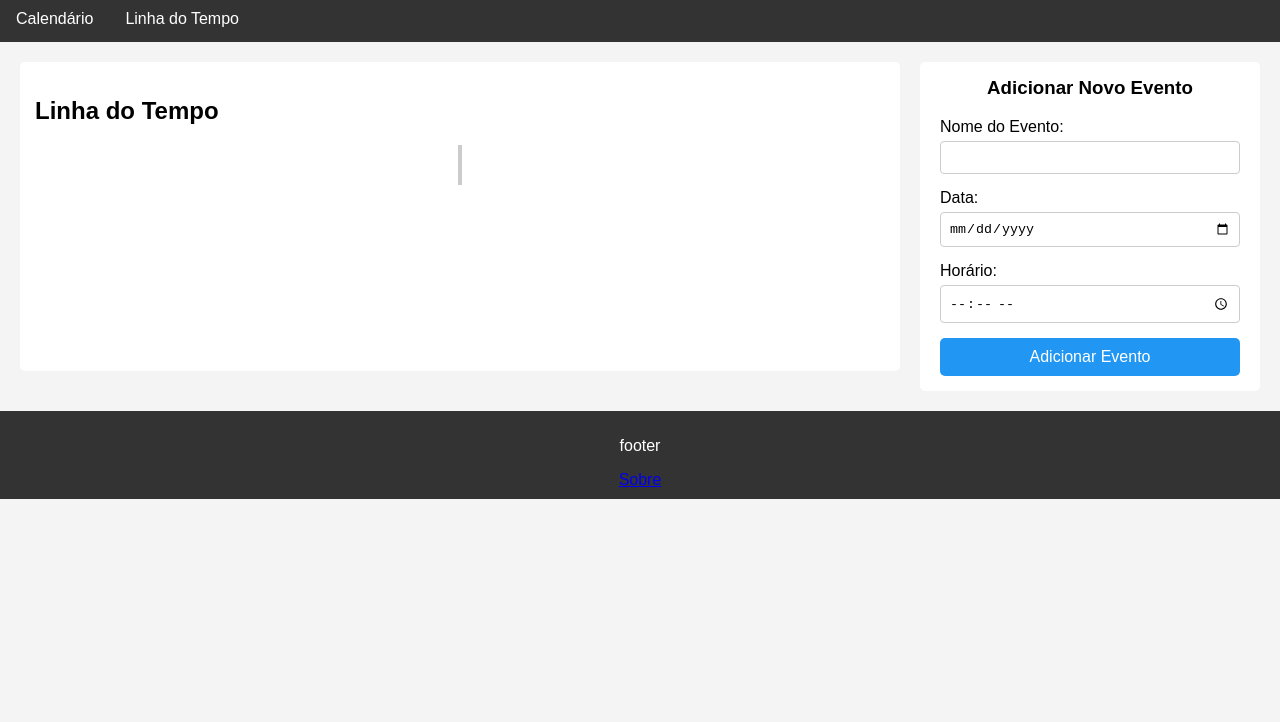
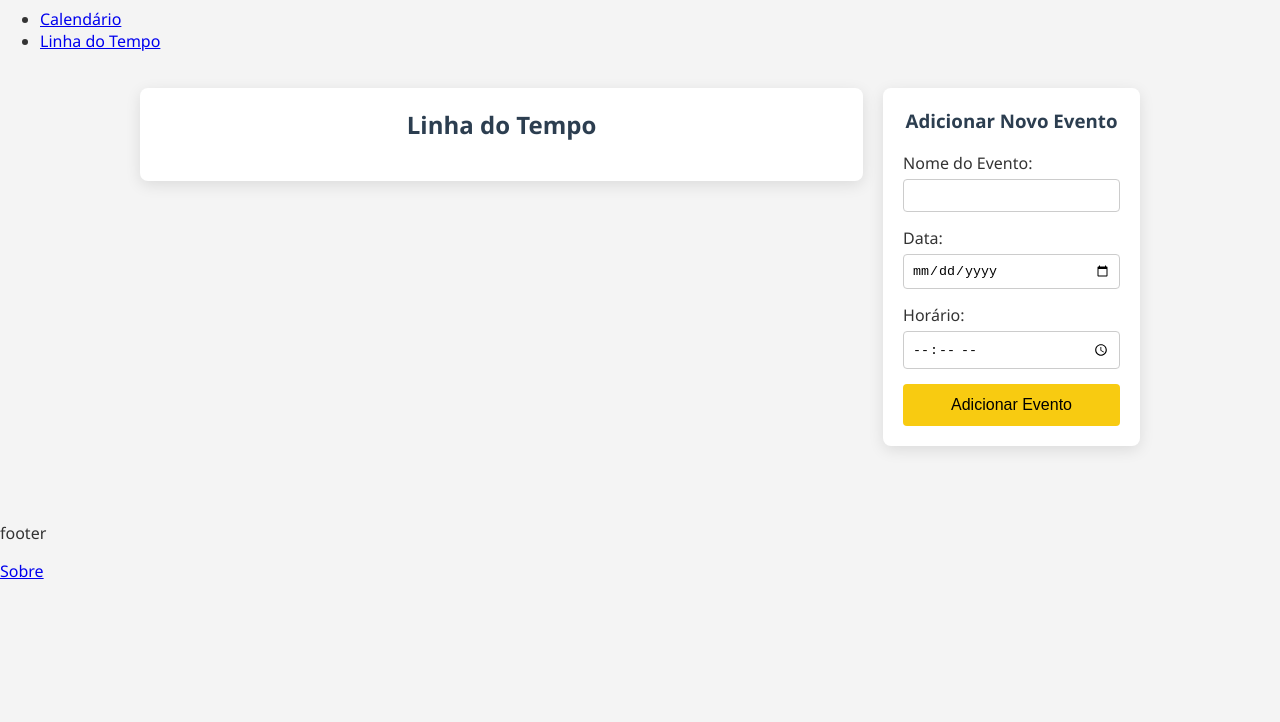
Before and after one commit to dangoncs/calendario-web-cliente, a plain HTML site: page index.html in a window 1280 px wide. Shown: the part 78-800 px from the top of the page. Drawn offline with Linux system fonts and the light colour scheme.

Commit message:
updated styles

```diff
--- a/style.css
+++ b/style.css
@@ -1,8 +1,17 @@
 body {
-    font-family: Arial, sans-serif;
+    font-family: 'Segoe UI', -apple-system, BlinkMacSystemFont, Roboto, Helvetica, Arial, sans-serif;
     margin: 0;
     padding: 0;
+    color: #333;
     background-color: #f4f4f4;
+}
+
+h1,
+h2,
+h3 {
+    margin-top: 0;
+    text-align: center;
+    color: #2c3e50;
 }
 
 header {
@@ -13,12 +22,9 @@ header {
     color: black;
     background-color: #f8cb11;
     box-shadow: 0px 2px 5px rgba(0, 0, 0, 0.2);
-}
-
-header div {
-    display: flex;
-    align-items: center;
-    gap: 15px;
+    -webkit-user-select: none;
+    -ms-user-select: none;
+    user-select: none;
 }
 
 header .logo-utfpr {
@@ -34,52 +40,37 @@ header img {
 
 header h1 {
     font-size: 30px;
+    color: #000;
+    font-weight: normal;
+    margin-bottom: 5px;
 }
 
-nav {
-    background-color: #333;
-    overflow: hidden;
-}
-
-nav ul {
-    list-style-type: none;
-    margin: 0;
-    padding: 0;
-}
-
-nav ul li {
-    float: left;
-}
-
-nav ul li a {
-    display: block;
-    color: white;
-    text-align: center;
-    padding: 14px 16px;
-    text-decoration: none;
-}
-
-nav ul li a:hover {
-    background-color: #ddd;
-    color: black;
-}
-
-main {
+#timeline,
+#event-form-container {
+    background-color: white;
+    border-radius: 8px;
+    height: fit-content;
+    box-shadow: 0 4px 15px rgba(0, 0, 0, 0.1);
     padding: 20px;
 }
 
-section {
-    margin-bottom: 20px;
-    background-color: white;
-    padding: 15px;
-    border-radius: 5px;
+.main-container {
+    display: flex;
+    gap: 20px;
+    max-width: 1000px;
+    margin: 0 auto;
+    padding: 20px;
+}
+
+#timeline {
+    flex-grow: 1;
+    margin: 0 auto;
+    padding: 20px 0;
+    width: 100%;
 }
 
 #timeline .timeline {
     position: relative;
-    margin: 0 auto;
-    padding: 20px 0;
-    width: 600px;
 }
 
 #timeline .timeline::before {
@@ -89,7 +80,7 @@ section {
     top: 0;
     bottom: 0;
     width: 4px;
-    background: #ccc;
+    background: #2c3e50;
     transform: translateX(-50%);
 }
 
@@ -102,7 +93,6 @@ section {
 
 #timeline .timeline-item:nth-child(odd) {
     left: 0;
-    text-align: right;
 }
 
 #timeline .timeline-item:nth-child(even) {
@@ -115,10 +105,11 @@ section {
     top: 20px;
     width: 15px;
     height: 15px;
-    background: #2196F3;
+    background: #f8cb11;
     border-radius: 50%;
     z-index: 1;
-    border: 3px solid white;
+    border: 3px solid #2c3e50;
+    box-shadow: 0px 2px 5px rgba(0, 0, 0, 0.2);
 }
 
 #timeline .timeline-item:nth-child(odd)::before {
@@ -130,60 +121,51 @@ section {
 }
 
 #timeline .content {
+    position: relative;
     padding: 15px;
     background: #f0f0f0;
     border-radius: 6px;
+    box-shadow: 0px 2px 5px rgba(0, 0, 0, 0.2);
 }
 
 #timeline .date {
+    font-size: 1em;
     font-weight: bold;
-    margin-bottom: 5px;
+    color: #2c3e50;
+    margin-bottom: 8px;
+    overflow-wrap: break-word;
 }
 
-footer {
-    background-color: #333;
-    color: white;
-    text-align: center;
-    padding: 10px 0;
-    position: relative;
-    bottom: 0;
-    width: 100%;
+#timeline .event-name {
+    font-size: 1.2em;
+    color: #2c3e50;
+    margin-bottom: 10px;
+    overflow-wrap: break-word;
 }
 
-/* --- ESTILOS PARA O LAYOUT PRINCIPAL E FORMULÁRIO --- */
-
-/* Cria o container de duas colunas */
-.main-container {
-    display: flex;
-    gap: 20px; /* Espaçamento entre a timeline e o formulário */
+#timeline .delete-btn {
+    position: absolute;
+    top: 5px;
+    right: 8px;
+    color: #e74c3c;
+    background: none;
+    border: none;
+    font-size: 1.5em;
+    cursor: pointer;
+    opacity: 0.5;
+    transition: opacity 0.3s ease;
 }
 
-/* Ajusta a timeline para ocupar o espaço disponível */
-#timeline {
-    flex-grow: 1; /* Permite que a timeline cresça */
+#timeline .delete-btn:hover {
+    opacity: 1;
 }
 
-/* Remove a largura fixa e a centralização da timeline */
-#timeline .timeline {
-    width: 100%; /* Ocupa toda a largura do seu container pai */
-    margin: 0; /* Remove a margem automática */
+#event-form-container {
+    width: 300px;
+    padding: 20px;
+    margin-bottom: 40px;
 }
 
-/* Estiliza o container do formulário */
-#event-form-container {
-    width: 300px; /* Largura fixa para o formulário */
-    background-color: white;
-    padding: 15px 20px;
-    border-radius: 5px;
-    height: fit-content; /* A altura se ajusta ao conteúdo */
-}
-
-#event-form-container h3 {
-    margin-top: 0;
-    text-align: center;
-}
-
-/* Estiliza os grupos do formulário (label + input) */
 .form-group {
     margin-bottom: 15px;
 }
@@ -196,24 +178,24 @@ footer {
 .form-group input {
     width: 100%;
     padding: 8px;
-    box-sizing: border-box; /* Garante que o padding não aumente a largura */
+    box-sizing: border-box;
     border: 1px solid #ccc;
     border-radius: 4px;
 }
 
-/* Estiliza o botão de submissão */
-#event-form-container button {
+button[type="submit"] {
+    display: block;
     width: 100%;
-    padding: 10px;
-    background-color: #2196F3; /* Cor azul dos pontos da timeline */
-    color: white;
+    padding: 12px;
+    background-color: #f8cb11;
+    color: black;
     border: none;
-    border-radius: 5px;
+    border-radius: 4px;
     font-size: 16px;
     cursor: pointer;
-    transition: background-color 0.3s;
+    transition: background-color 0.3s ease;
 }
 
-#event-form-container button:hover {
-    background-color: #1a78c2;
+button[type="submit"]:hover {
+    background-color: #e0b10d;
 }
```
